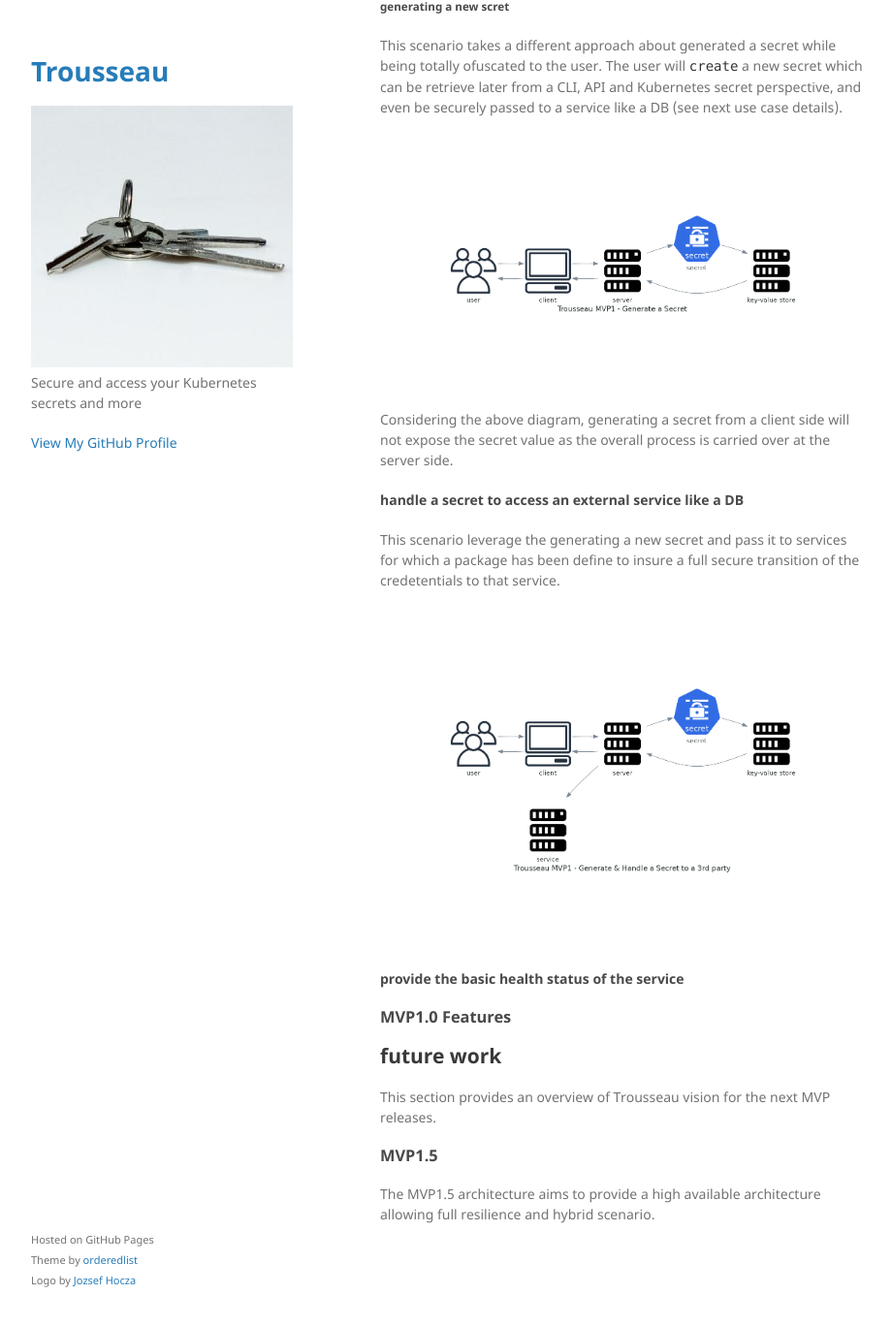
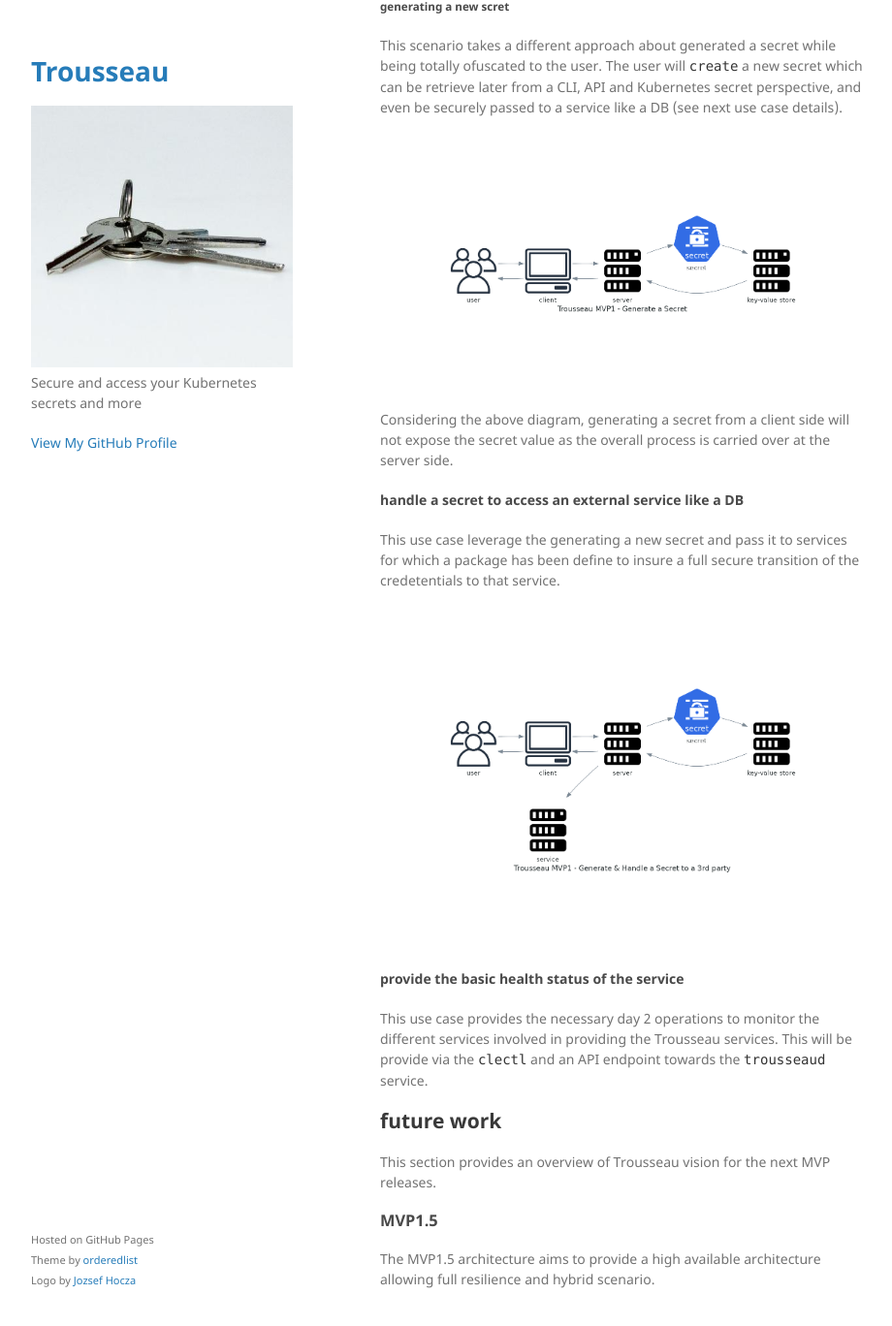
Before and after one commit to Trousseau-io/trousseau-io.github.io, a Jekyll site: the page built from 001-architecture.md, in a window 1280 px wide and 1400 px high, scrolled down 2186 px. Shown: the top 1368 px of the window at 97% size, without its empty margins (178-1098 px from the left). Built offline with Jekyll 4.4.1, drawn with Linux system fonts in a browser that asks for light colours; before the commit the page ends 3519 px from its top, so only the background shows below that.

Commit message:
working on mvp1.0 architecture

````diff
--- a/001-architecture.md
+++ b/001-architecture.md
@@ -58,13 +58,12 @@
 Considering the above diagram, generating a secret from a client side will not expose the secret value as the overall process is carried over at the server side.
 
 #### handle a secret to access an external service like a DB
-This scenario leverage the generating a new secret and pass it to services for which a package has been define to insure a full secure transition of the credetentials to that service.
+This use case leverage the generating a new secret and pass it to services for which a package has been define to insure a full secure transition of the credetentials to that service.
 
 ![generatingsecrets](https://raw.githubusercontent.com/Trousseau-io/trousseau-io.github.io/main/assets/diagrams/trousseau_mvp1_-_generate_&_handle_a_secret_to_a_3rd_party.png)
 
 #### provide the basic health status of the service
-
-### MVP1.0 Features
+This use case provides the necessary day 2 operations to monitor the different services involved in providing the Trousseau services. This will be provide via the ```clectl``` and an API endpoint towards the ```trousseaud``` service.
 
 ## future work
 This section provides an overview of Trousseau vision for the next MVP releases.
````
